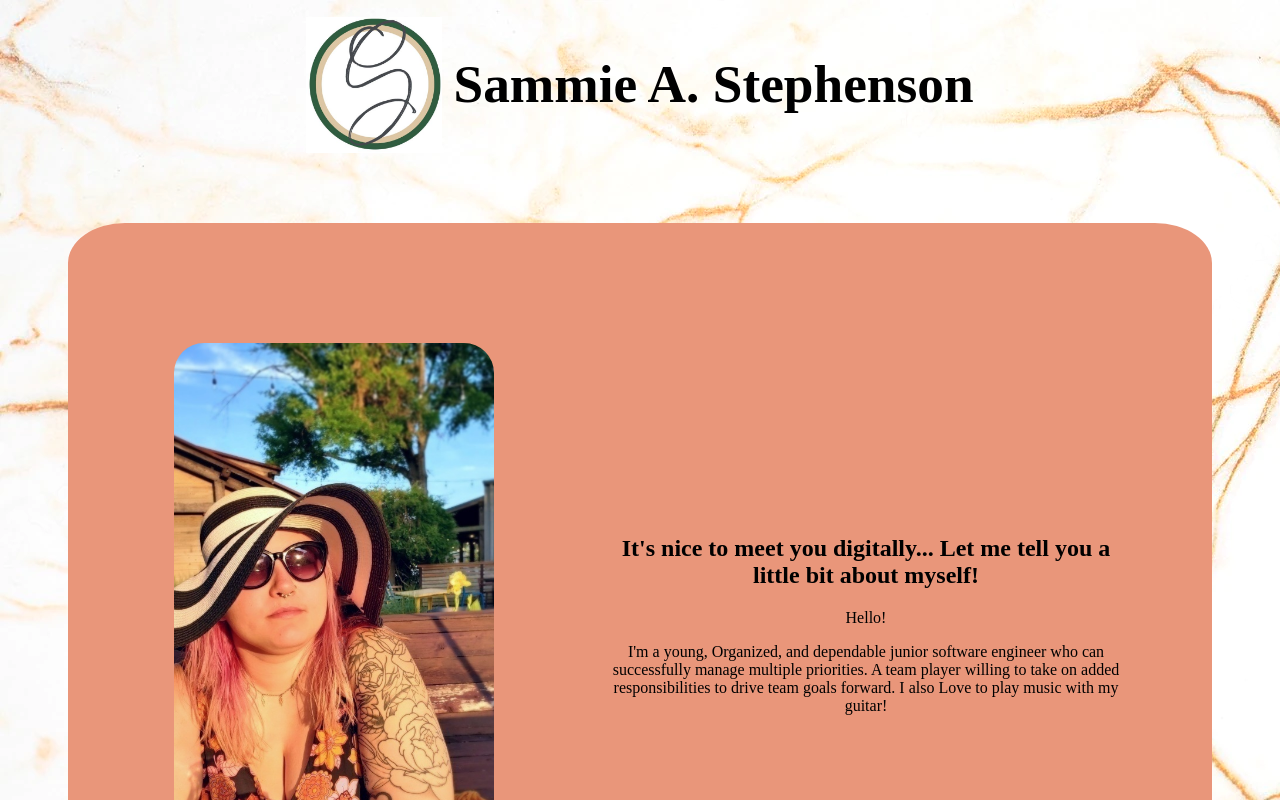
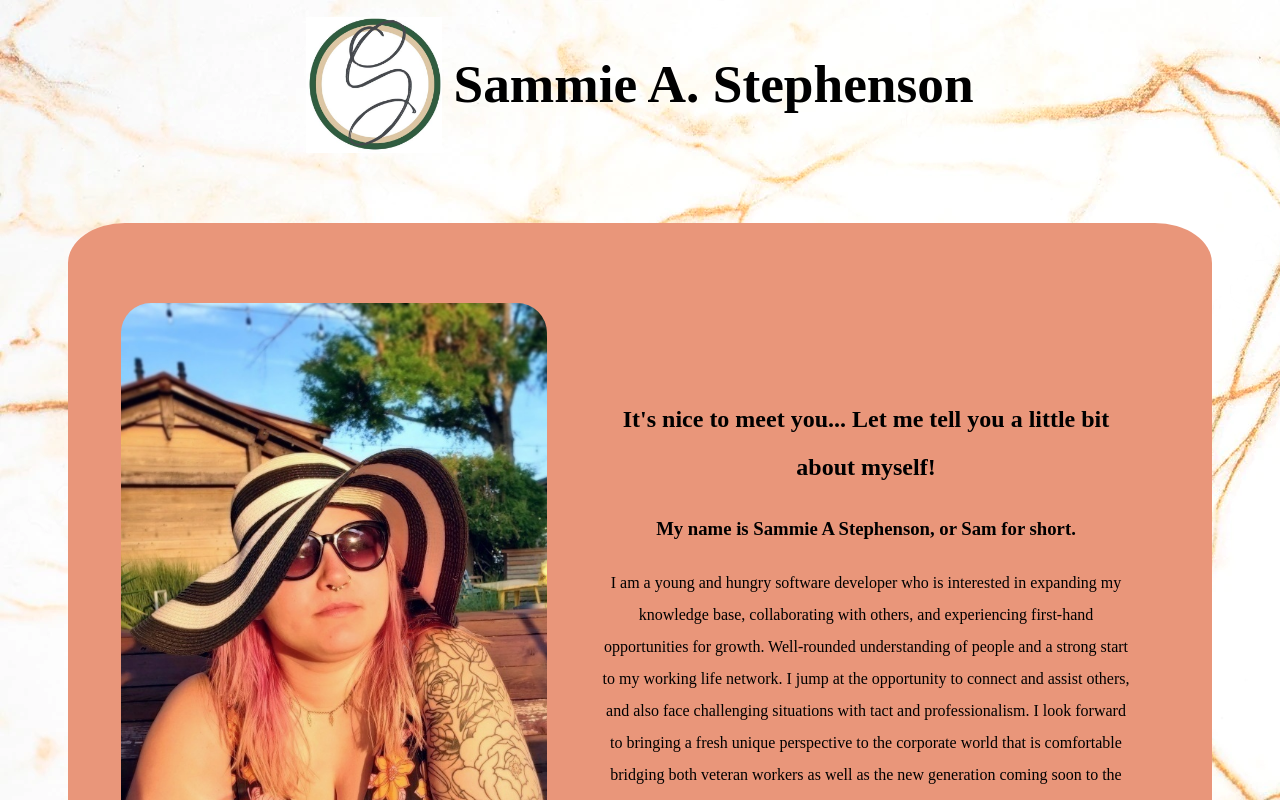
Before and after one commit to SammieStephenson/portfolio, a React (Create React App) app in the folder sasporfolio/: page / in a window 1280 px wide. Shown: the top 800 px of the page. Built offline with nearby package versions, Linux system fonts and the light colour scheme.

Commit message:
added text

```diff
--- a/sasporfolio/src/components/about/about.css
+++ b/sasporfolio/src/components/about/about.css
@@ -19,6 +19,8 @@
 .abtext {
     flex: 1;
     margin-right: 60pt;
+    line-height: 2;
+    word-spacing: 1.8;
 }
 
 .a-card.bg {
@@ -28,23 +30,17 @@
 }
 
 .a-card {
-    width: 60%;
-    height: 70vh;
+    width: 80%;
+    height: 80vh;
     border-radius: 30px;
     position: relative;
     overflow: hidden;
 }
 
 .a-img {
-    width: 100%;
+    width: 130%;
     height: 100%;
     object-fit: cover;
-}
-
-.a-award-img {
-    width: 120px;
-    height: 120px;
-    border-radius: 20px;
 }
 
 .a-title {
--- a/sasporfolio/src/components/about/about.js
+++ b/sasporfolio/src/components/about/about.js
@@ -10,13 +10,17 @@ const About = () => {
                 </div>
             </div>
             <div className="abtext">
-                <h2 className="abtitle">It's nice to meet you digitally... Let me tell you a little bit about myself!</h2>
-                <p className="absub">Hello!</p>
+                <h2 className="abtitle">It's nice to meet you... Let me tell you a little bit about myself!</h2>
+                <h3 className="absub">My name is Sammie A Stephenson, or Sam for short.</h3>
                 <p className="abdesc">
-                    I'm a young, Organized, and dependable junior software engineer who
-                    can successfully manage multiple priorities. A team player willing to
-                    take on added responsibilities to drive team goals forward. I also
-                    Love to play music with my guitar!
+                    I am a young and hungry software developer who is interested in
+                    expanding my knowledge base, collaborating with others, and experiencing
+                    first-hand opportunities for growth. Well-rounded understanding of people and a strong start to my working life network. I jump at the
+                    opportunity to connect and assist others, and also face challenging situations with tact and
+                    professionalism. I look forward to bringing a fresh unique perspective to the corporate
+                    world that is comfortable bridging both veteran workers as well as the new generation
+                    coming soon to the workforce.  While my passion is bold my ability to drive results as well
+                    as be an accountable team player set me above the rest.
                 </p>
             </div>
         </div>
```
